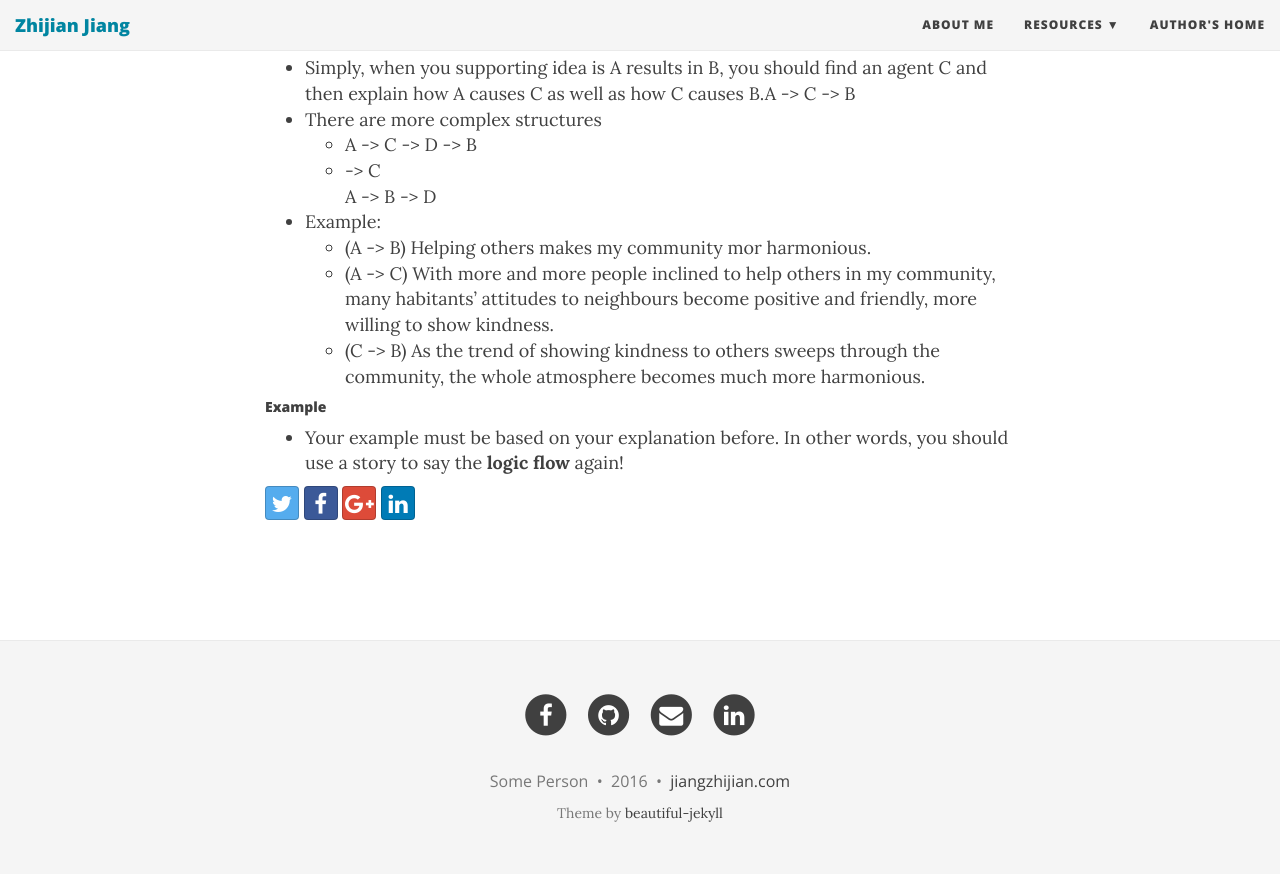
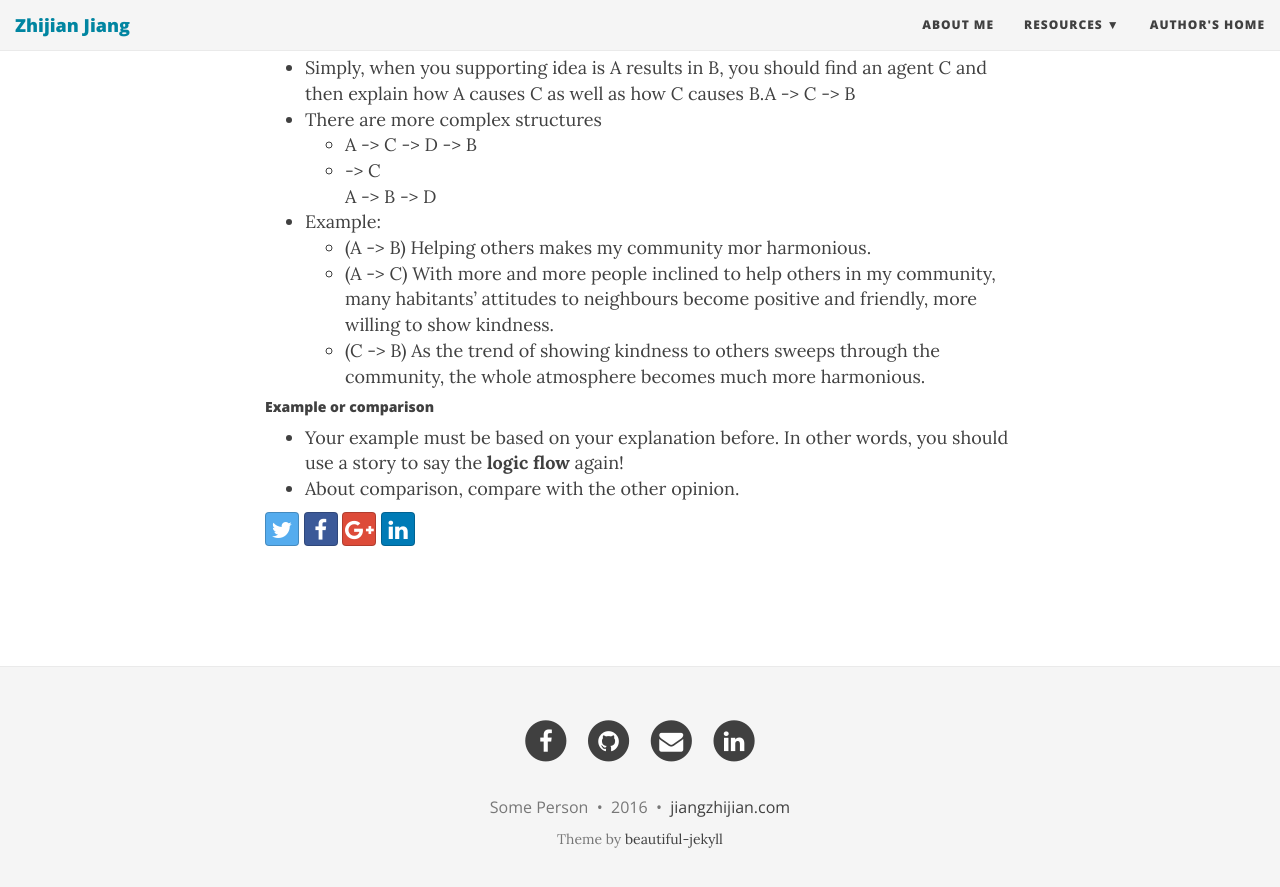
Before and after one commit to softwarelight/ZhijianJiang, a Jekyll site: the page built from _posts/2016-09-24-TOEFL-experience.md, in a window 1280 px wide and 900 px high, scrolled down 2694 px. Shown: the top 887 px of the window. Built offline with Jekyll 4.4.1, drawn with Linux system fonts in a browser that asks for light colours; nearby versions of some CDN libraries.

Commit message:
add some contents to _posts/TOEFL.md

```diff
--- a/_posts/2016-09-24-TOEFL-experience.md
+++ b/_posts/2016-09-24-TOEFL-experience.md
@@ -89,5 +89,6 @@ When it comes to how to explain your idea, I recommended a trick called **Bridgi
     * (A -> C) With more and more people inclined to help others in my community, many habitants' attitudes to neighbours become positive and friendly, more willing to show kindness.
     * (C -> B) As the trend of showing kindness to others sweeps through the community, the whole atmosphere becomes much more harmonious.
 
-##### Example
+##### Example or comparison
 * Your example must be based on your explanation before. In other words, you should use a story to say the **logic flow** again!
+* About comparison, compare with the other opinion.
```
